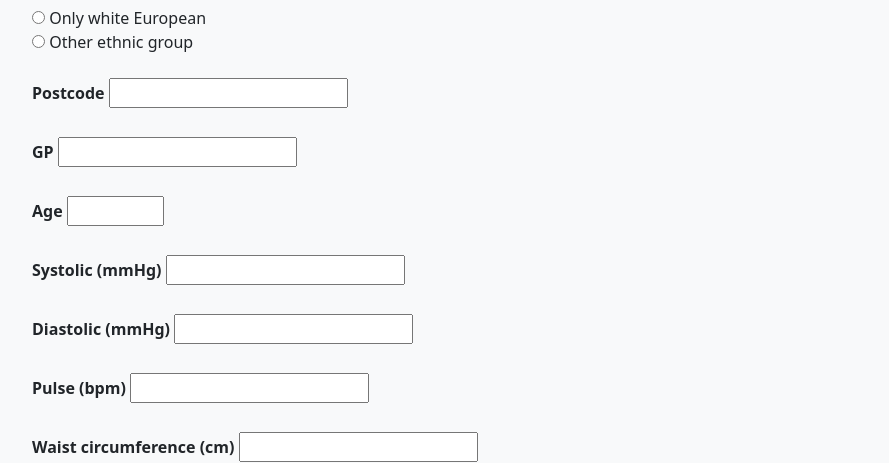
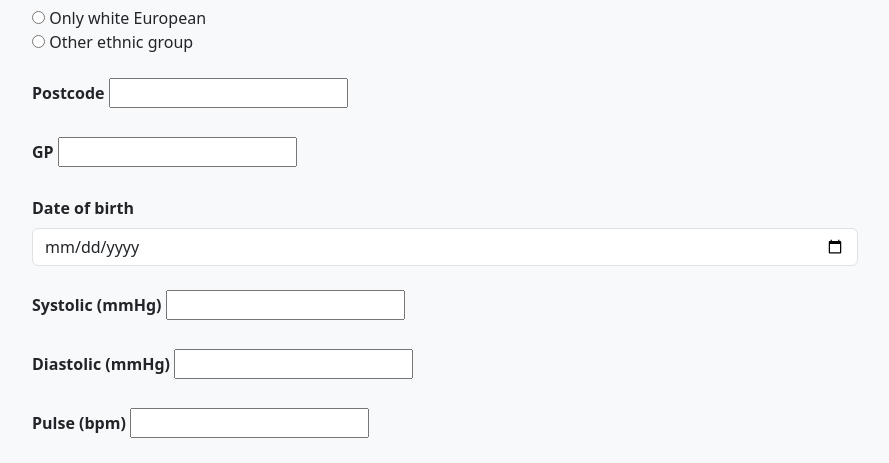
Before and after one commit to KnowLedgE241N/crm_project, a Django app: page /diabetes/new/ in a window 1280 px wide. Shown: the part 382-845 px from the top of the page, without its empty margins (195-1084 px from the left). Run offline with Django 5.2, Linux system fonts and the light colour scheme; the visitor is signed in with stand-in values (Sample User, id 1).

Commit message:
form update 2

```diff
--- a/crm/forms.py
+++ b/crm/forms.py
@@ -1,5 +1,6 @@
 from django import forms
 from .models import HealthCheck
+from django.forms.widgets import DateInput
 
 class HealthCheckForm(forms.ModelForm):
     class Meta:
@@ -36,11 +37,14 @@ class DiabetesRiskForm(forms.Form):
     postcode = forms.CharField(max_length=20, required=False, label="Postcode")
     gp = forms.CharField(max_length=150, required=False, label="GP")
 
-    age = forms.IntegerField(
-        min_value=0,
-        max_value=120,
-        label="Age",
+    date_of_birth = forms.DateField(
+        label="Date of birth",
+        widget=DateInput(attrs={
+            "type": "date",
+            "class": "form-control",
+        }),
     )
+
 
 
     # --- Vitals ---
--- a/crm/models.py
+++ b/crm/models.py
@@ -38,7 +38,7 @@ class DiabetesRiskAssessment(models.Model):
     gender = models.CharField(max_length=10)          # F / M
     ethnicity = models.CharField(max_length=20)       # WHITE / OTHER
     postcode = models.CharField(max_length=20, blank=True)
-    age = models.PositiveIntegerField()
+    date_of_birth = models.DateField()
     gp = models.CharField(max_length=150, blank=True)
 
     # ---- Vitals ----
--- a/crm/templates/crm/diabetes_form.html
+++ b/crm/templates/crm/diabetes_form.html
@@ -85,6 +85,19 @@ const scoreMap = {
   family_history: {YES:5, NO:0},
   high_bp: {YES:5, NO:0},
 };
+function ageFromDOB(dobStr){
+  if(!dobStr) return null;
+  const dob = new Date(dobStr);
+  const today = new Date();
+
+  let age = today.getFullYear() - dob.getFullYear();
+  const m = today.getMonth() - dob.getMonth();
+
+  if (m < 0 || (m === 0 && today.getDate() < dob.getDate())) {
+    age--;
+  }
+  return age;
+}
 
 function calcTotal(){
   let total = 0;
@@ -97,8 +110,10 @@ function calcTotal(){
   const bmi = calcBMI();
   total += bmiScore(bmi);
 
-  const age = parseInt(document.getElementById("id_age")?.value || "", 10);
+  const dob = document.getElementById("id_date_of_birth")?.value;
+  const age = ageFromDOB(dob);
   total += calculateAgeScore(age);
+
 
   const waist = num("id_waist_cm");
   total += waistScore(waist);
--- a/crm/views.py
+++ b/crm/views.py
@@ -8,7 +8,7 @@ from django.utils import timezone
 from accounts.utils import can_fill_forms
 from .models import HealthCheck, DiabetesRiskAssessment
 from .forms import HealthCheckForm, DiabetesRiskForm
-from .utils_diabetes import calculate_bmi, bmi_score, waist_score, age_score
+from .utils_diabetes import calculate_bmi, bmi_score, waist_score, age_score, age_from_dob
 
 
 # -----------------------------
@@ -27,7 +27,9 @@ def diabetes_risk_create(request):
             bmi = calculate_bmi(cd["height_cm"], cd["weight_kg"])
 
             # points
-            age_pts = age_score(cd["age"])
+            age = age_from_dob(cd["date_of_birth"])
+            age_pts = age_score(age)
+
             gender_pts = {"F": 0, "M": 1}[cd["gender"]]
             eth_pts = {"WHITE": 0, "OTHER": 6}[cd["ethnicity"]]
             fam_pts = {"YES": 5, "NO": 0}[cd["family_history"]]
@@ -59,7 +61,7 @@ def diabetes_risk_create(request):
 
                 family_history=cd["family_history"],
                 high_bp=cd["high_bp"],
-
+                date_of_birth=cd["date_of_birth"],
                 age_score=age_pts,
                 gender_score=gender_pts,
                 ethnicity_score=eth_pts,
```
Also changed, not shown: crm/utils_diabetes.py (+12 -0 lines), crm/migrations/0008_remove_diabetesriskassessment_age_and_more.py (added).
